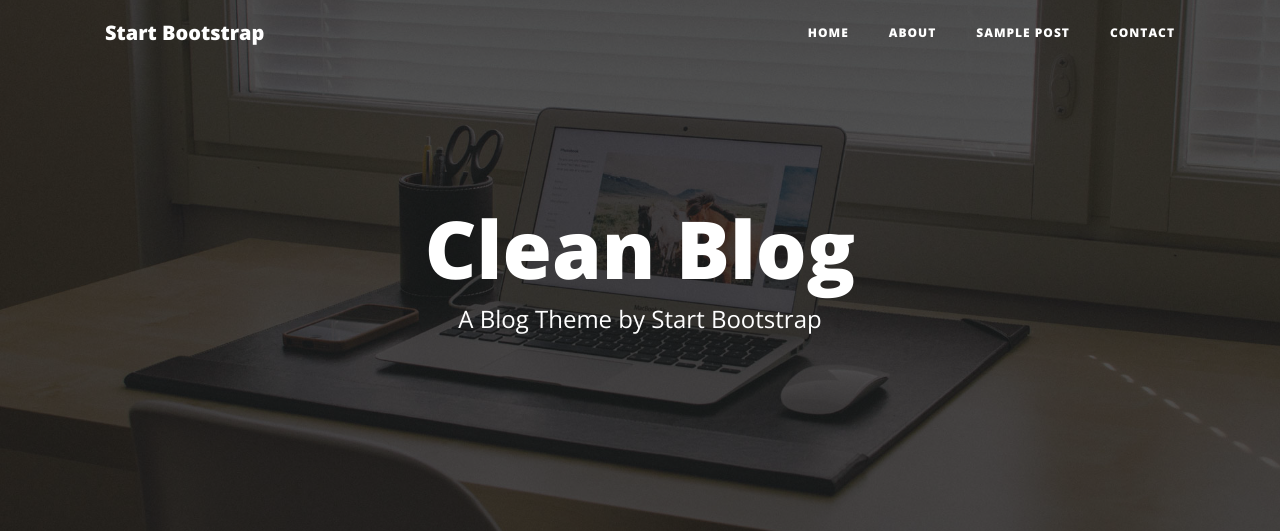
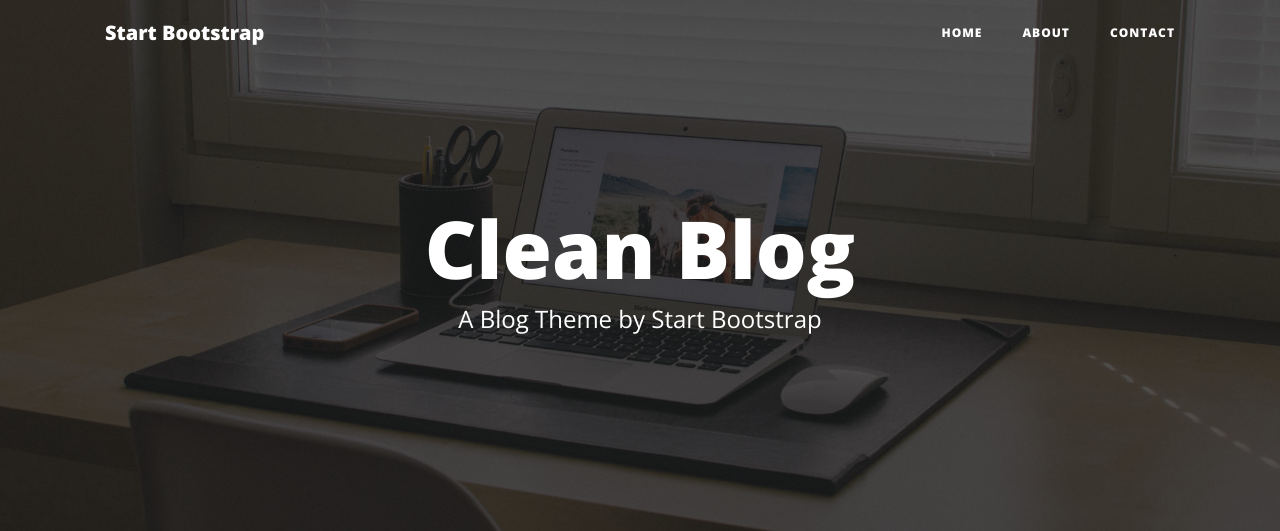
Before and after one commit to zecollokaris/personal-blog, a Flask app: page / in a window 1280 px wide. Shown: the top 531 px of the page. Run offline with Flask 2, Linux system fonts and the light colour scheme; some libraries are stand-ins or nearby versions.

Commit message:
removed sample post links as they no longer are required to work

```diff
--- a/templates/about.html
+++ b/templates/about.html
@@ -42,9 +42,6 @@
             </li>
             <li class="nav-item">
               <a class="nav-link" href="{{ url_for('about') }}">About</a>
-            </li>
-            <li class="nav-item">
-              <a class="nav-link" href="{{ url_for('post') }}">Sample Post</a>
             </li>
             <li class="nav-item">
               <a class="nav-link" href="{{ url_for('contact') }}">Contact</a>
--- a/templates/add.html
+++ b/templates/add.html
@@ -43,9 +43,6 @@
             </li>
             <li class="nav-item">
               <a class="nav-link" href="{{ url_for('about') }}">About</a>
-            </li>
-            <li class="nav-item">
-              <a class="nav-link" href="{{ url_for('post') }}">Sample Post</a>
             </li>
             <li class="nav-item">
               <a class="nav-link" href="{{ url_for('contact') }}">Contact</a>
--- a/templates/index.html
+++ b/templates/index.html
@@ -40,9 +40,6 @@
             </li>
             <li class="nav-item">
               <a class="nav-link" href="{{ url_for('about') }}">About</a>
-            </li>
-            <li class="nav-item">
-              <a class="nav-link" href="{{ url_for('post') }}">Sample Post</a>
             </li>
             <li class="nav-item">
               <a class="nav-link" href="{{ url_for('contact') }}">Contact</a>
--- a/templates/post.html
+++ b/templates/post.html
@@ -43,9 +43,6 @@
             </li>
             <li class="nav-item">
               <a class="nav-link" href="{{ url_for('about') }}">About</a>
-            </li>
-            <li class="nav-item">
-              <a class="nav-link" href="{{ url_for('post') }}">Sample Post</a>
             </li>
             <li class="nav-item">
               <a class="nav-link" href="{{ url_for('contact') }}">Contact</a>
```
